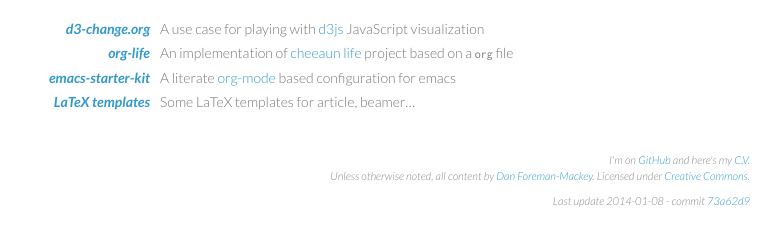
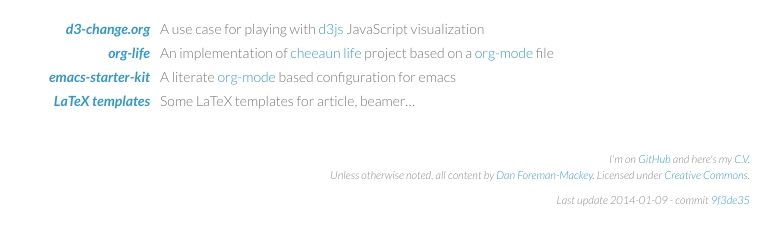
Before and after one commit to xgarrido/xgarrido.github.io, a plain HTML site: page index.html in a window 1280 px wide. Shown: the part 603-848 px from the top of the page, 285-1066 px from the left. Drawn offline with Linux system fonts and the light colour scheme.

Commit message:
update website

```diff
--- a/index.html
+++ b/index.html
@@ -91,7 +91,7 @@ in the University of Paris-South
 <dt> <a href="http://xgarrido.github.io/d3-change.org">d3-change.org</a> </dt><dd>A use case for playing with <a href="http://d3js.org/">d3js</a> JavaScript visualization
 </dd>
 
-<dt> <a href="http://xgarrido.github.io/org-life">org-life</a> </dt><dd>An implementation of <a href="https://github.com/cheeaun/life">cheeaun life</a> project based on a <code>org</code> file
+<dt> <a href="http://xgarrido.github.io/org-life">org-life</a> </dt><dd>An implementation of <a href="https://github.com/cheeaun/life">cheeaun life</a> project based on a <a href="http://orgmode.org/">org-mode</a> file
 </dd>
 
 <dt> <a href="http://xgarrido.github.io/emacs-starter-kit/">emacs-starter-kit</a> </dt><dd>A literate <a href="http://orgmode.org/">org-mode</a> based configuration for emacs
@@ -117,7 +117,7 @@ Unless otherwise noted, all content by <a href="http://dan.iel.fm/">Dan Foreman-
 </div>
 </div>
 <div id="postamble" class="status">
-Last update 2014-01-08 - commit <a href=https://github.com/xgarrido/org-website/commit/73a62d91e6d2a5788fa3130db04ea551333ab4b2>73a62d9</a>
+Last update 2014-01-09 - commit <a href=https://github.com/xgarrido/org-website/commit/9f3de35bbdde682e1e968de36f2777846318712c>9f3de35</a>
 </div>
 </body>
 </html>
```
